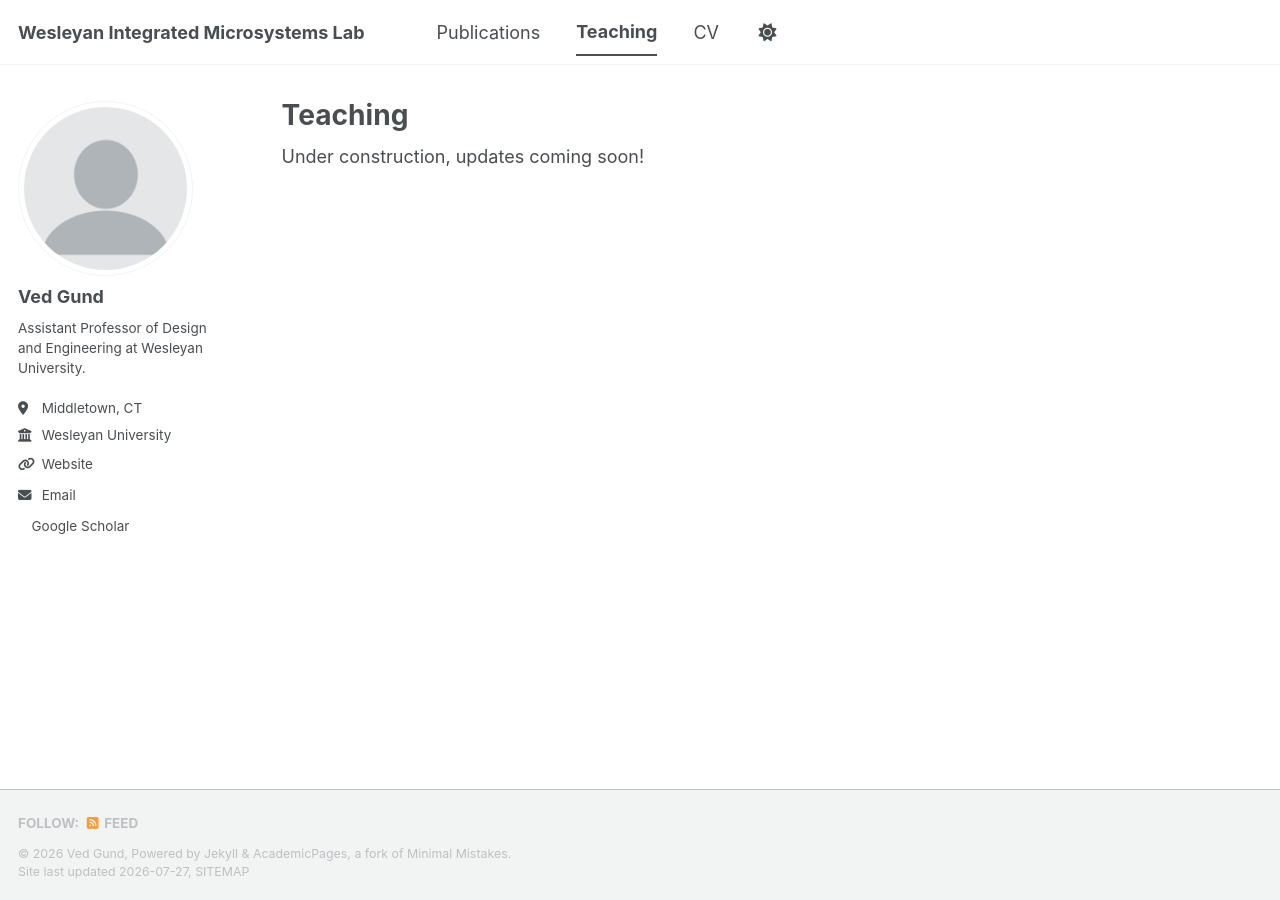
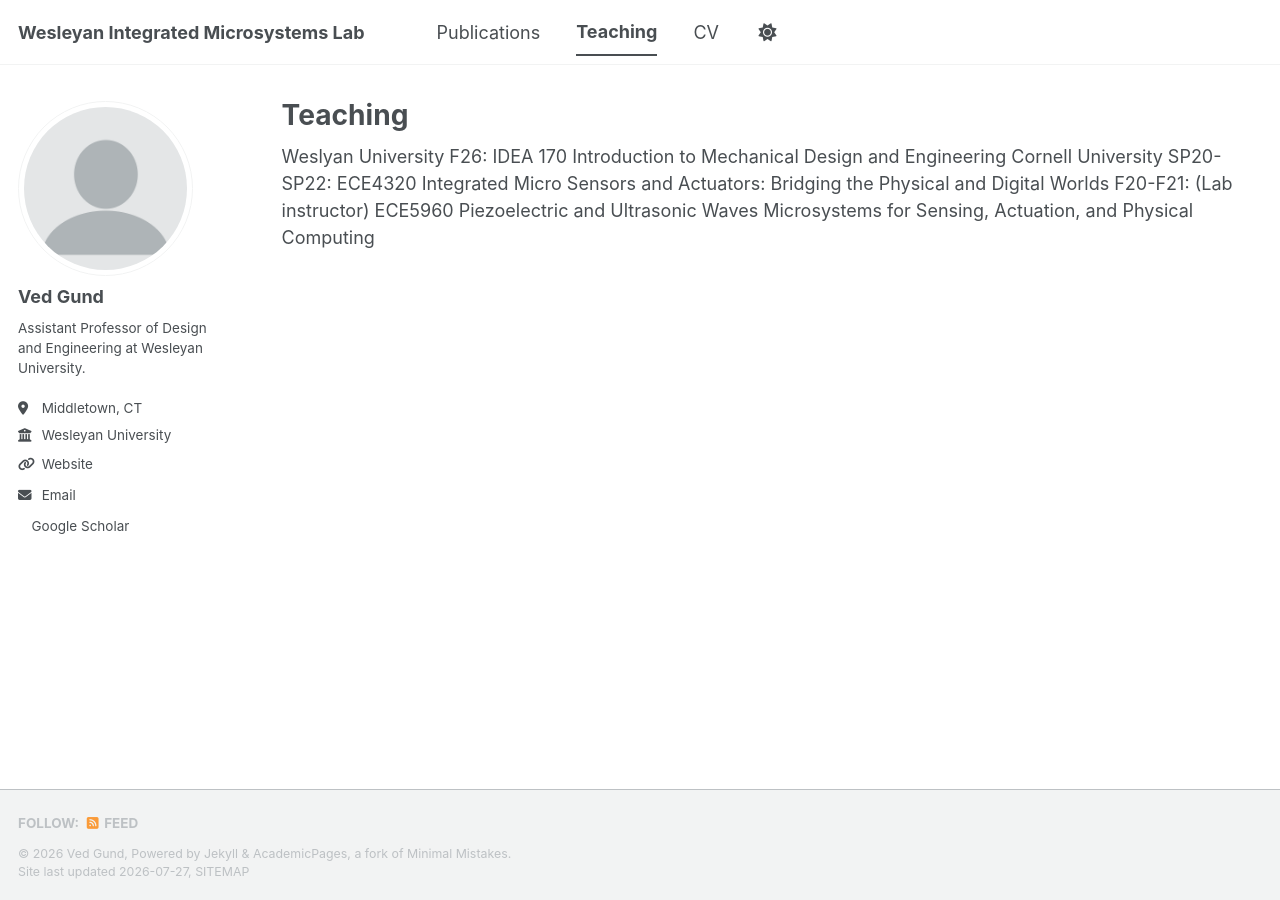
Before and after one commit to wes-ims/wes-ims.github.io, a Jekyll site: the page built from _pages/teaching.html, in a window 1280 px wide. Built offline with Jekyll 4.4.1, drawn with Linux system fonts in a browser that asks for light colours; a style sheet for code colours, icons or effects is not loaded.

Commit message:
Update teaching.html

```diff
--- a/_pages/teaching.html
+++ b/_pages/teaching.html
@@ -5,4 +5,9 @@ permalink: /teaching/
 author_profile: true
 ---
 
-Under construction, updates coming soon!
+Weslyan University
+F26: IDEA 170 Introduction to Mechanical Design and Engineering
+
+Cornell University
+SP20-SP22: ECE4320 Integrated Micro Sensors and Actuators: Bridging the Physical and Digital Worlds
+F20-F21: (Lab instructor) ECE5960 Piezoelectric and Ultrasonic Waves Microsystems for Sensing, Actuation, and Physical Computing
```
